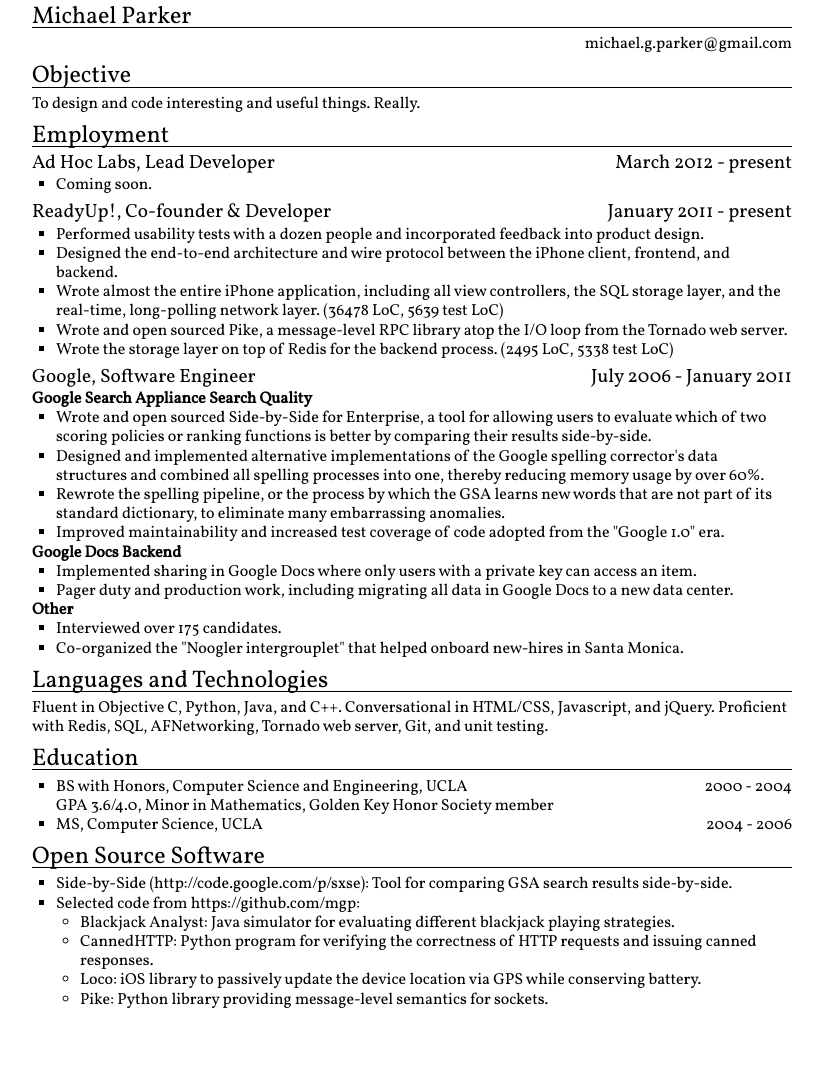
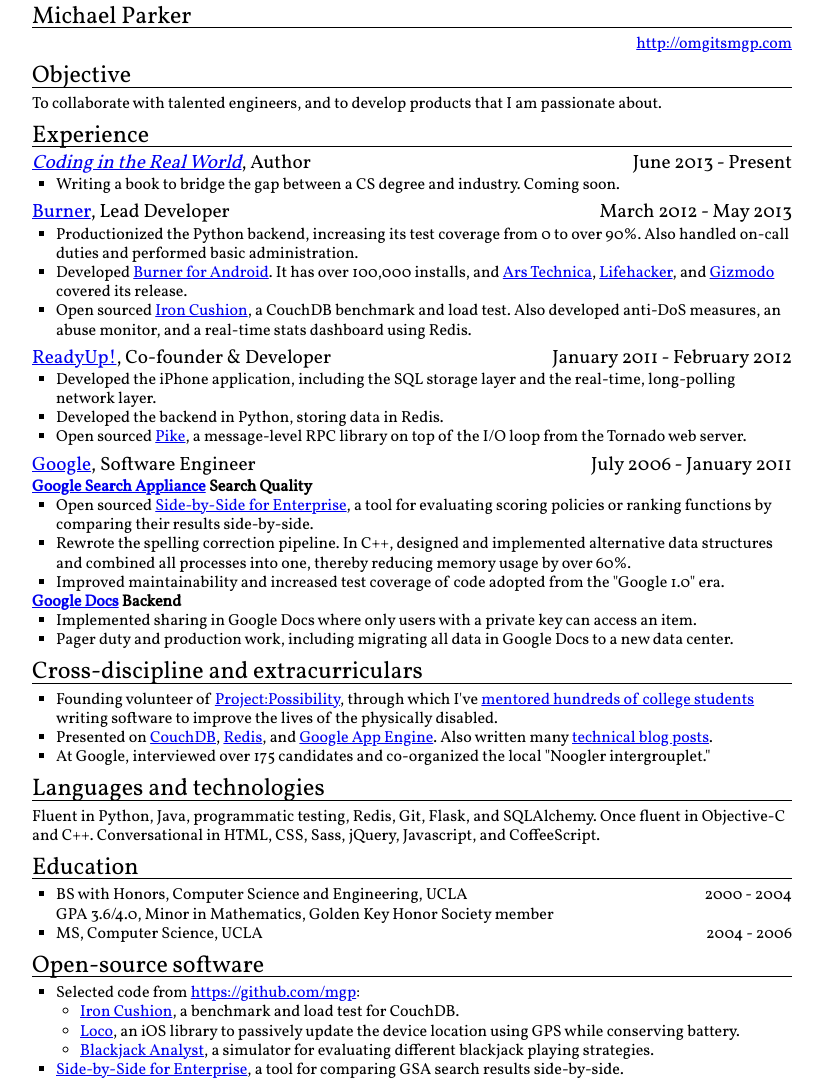
Before and after one commit to mgp/mgp.github.io, a Jekyll site: the page resume.html, which Jekyll copies as it is, in a window 1280 px wide. Shown: the whole page, without its empty margins (228-1051 px from the left). Built offline with Jekyll 4.4.1, drawn with Linux system fonts in a browser that asks for light colours; Markdown is read by kramdown in place of the engine named in the settings; before the commit the page ends 1018 px from its top, so only the background shows below that.

Commit message:
Update my resume

```diff
--- a/about.html
+++ b/about.html
@@ -13,7 +13,7 @@
 
   <p>I'm also a founding volunteer of <a href="http://www.projectpossibility.org/">Project:Possibility</a>, through which I've <a href="http://www.nytimes.com/2008/12/18/business/smallbusiness/18edge.html">mentored hundreds of college students</a> writing software to improve the lives of the physically disabled.</p>
 
-  <p>My slightly-outdated resume is available in <a href="/resume.html">HTML</a> or <a href="/resume.pdf">PDF</a> format.</p>
+  <p>My resume is available in <a href="/resume.html">HTML</a> or <a href="/resume.pdf">PDF</a> format.</p>
 
   <p>This site is generated using <a href="http://jekyllrb.com/">Jekyll</a>, hosted on <a href="http://pages.github.com/">GitHub Pages</a>, and its source is <a href="https://github.com/mgp/mgp.github.io">freely available</a>.</p>
 </div>
--- a/resume.html
+++ b/resume.html
@@ -1,7 +1,7 @@
 <html>
 <head>
   <title>Resume - Michael G. Parker</title>
-  <link rel="stylesheet" type="text/css" href="http://fonts.googleapis.com/css?family=Vollkorn">
+  <link rel="stylesheet" type="text/css" href="https://fonts.googleapis.com/css?family=Vollkorn">
   <style type="text/css">
     /* "css reset" by Eric Meyer */
     html, body, div, span, applet, object, iframe,
@@ -30,6 +30,8 @@
     }
     body {
       line-height: 1;
+      /* Tweak this to fit on page for printing. */
+      /* font-size: 100%; */
     }
     ol, ul {
       list-style: none;
@@ -91,10 +93,11 @@
       text-align: right;
       float: right;
     }
-    #employment ol > li + li {
+    #experience ol > li + li {
       margin-top: 0.5em;
     }
-    #employment ul,
+    #experience ul,
+    #extracurriculars ul,
     #education ul,
     #code ul {
       list-style-type: square;
@@ -103,7 +106,8 @@
     #code ul > ul {
       list-style-type: circle;
     }
-    #employment ul > li,
+    #experience ul > li,
+    #extracurriculars ul > li,
     #education ul > li,
     #code ul > li {
       margin-left: 1.5em;
@@ -114,6 +118,9 @@
     span.time {
       float: right;
     }
+    #coding-in-the-real-world {
+      font-style: italic;
+    }
   </style>
 </head>
 <body>
@@ -121,68 +128,75 @@
 <div id="container">
   <div id="header" class="clear">
     <h1>Michael Parker</h1>
-    <div id="address">
-      <!-- <br /> -->
-    </div>
     <div id="contact">
-      <!-- <br /> -->
-      michael.g.parker@gmail.com
+      <a href="http://omgitsmgp.com">http://omgitsmgp.com</a>
     </div>
   </div>
 
   <div id="objective" class="clear">
     <h1>Objective</h1>
-    <p>To design and code interesting and useful things. Really.</p>
+    <p>To collaborate with talented engineers, and to develop products that I am passionate about.</p>
   </div>
 
-  <div id="employment" class="clear">
-    <h1>Employment</h1>
+  <div id="experience" class="clear">
+    <h1>Experience</h1>
 
     <ol>
       <li>
-        <h2>Ad Hoc Labs, Lead Developer <span class="time">March 2012 - present</span></h2>
+        <h2><a href="https://leanpub.com/coding-in-the-real-world/" id="coding-in-the-real-world">Coding in the Real World</a>, Author <span class="time">June 2013 - Present</span></h2>
         <ul>
-          <li>Coming soon.</li>
+          <li>Writing a book to bridge the gap between a CS degree and industry. Coming soon.</li>
         </ul>
       </li>
 
       <li>
-        <h2>ReadyUp!, Co-founder & Developer <span class="time">January 2011 - present</span></h2>
+        <h2><a href="http://burnerapp.com/">Burner</a>, Lead Developer <span class="time">March 2012 - May 2013</span></h2>
         <ul>
-          <li>Performed usability tests with a dozen people and incorporated feedback into product design.</li>
-          <li>Designed the end-to-end architecture and wire protocol between the iPhone client, frontend, and backend.</li>
-          <li>Wrote almost the entire iPhone application, including all view controllers, the SQL storage layer, and the real-time, long-polling network layer. (36478 LoC, 5639 test LoC)</li>
-          <li>Wrote and open sourced Pike, a message-level RPC library atop the I/O loop from the Tornado web server.</li>
-          <li>Wrote the storage layer on top of Redis for the backend process. (2495 LoC, 5338 test LoC)</li>
+          <li>Productionized the Python backend, increasing its test coverage from 0 to over 90%. Also handled on-call duties and performed basic administration.</li>
+          <li>Developed <a href="https://play.google.com/store/apps/details?id=com.adhoclabs.burner">Burner for Android</a>. It has over 100,000 installs, and <a href="http://arstechnica.com/gadgets/2013/04/get-a-disposable-number-for-android-with-the-new-burner-app/">Ars Technica</a>, <a href="http://lifehacker.com/5994262/burner-brings-disposable-phone-numbers-to-android-for-private-calls-texts-and-more">Lifehacker</a>, and <a href="http://gizmodo.com/5994268/burner-the-single+serving-phone-number-app-is-now-for-android">Gizmodo</a> covered its release.
+          <li>Open sourced <a href="https://github.com/mgp/iron-cushion">Iron Cushion</a>, a CouchDB benchmark and load test. Also developed anti-DoS measures, an abuse monitor, and a real-time stats dashboard using Redis.</li>
         </ul>
       </li>
 
       <li>
-        <h2>Google, Software Engineer <span class="time">July 2006 - January 2011</span></h2>
-        <h3>Google Search Appliance Search Quality</h3>
+        <h2><a href="http://www.readyupapp.com/">ReadyUp!</a>, Co-founder & Developer <span class="time">January 2011 - February 2012</span></h2>
         <ul>
-          <li>Wrote and open sourced Side-by-Side for Enterprise, a tool for allowing users to evaluate which of two scoring policies or ranking functions is better by comparing their results side-by-side.</li>
-          <li>Designed and implemented alternative implementations of the Google spelling corrector's data structures and combined all spelling processes into one, thereby reducing memory usage by over 60%.</li>
-          <li>Rewrote the spelling pipeline, or the process by which the GSA learns new words that are not part of its standard dictionary, to eliminate many embarrassing anomalies.</li>
+          <li>Developed the iPhone application, including the SQL storage layer and the real-time, long-polling network layer.</li>
+          <li>Developed the backend in Python, storing data in Redis.</li>
+          <li>Open sourced <a href="https://github.com/mgp/pike">Pike</a>, a message-level RPC library on top of the I/O loop from the Tornado web server.</li>
+        </ul>
+      </li>
+
+      <li>
+        <h2><a href="https://www.google.com/">Google</a>, Software Engineer <span class="time">July 2006 - January 2011</span></h2>
+        <h3><a href="http://www.google.com/enterprise/search/products/gsa.html">Google Search Appliance</a> Search Quality</h3>
+        <ul>
+          <li>Open sourced <a href="http://code.google.com/p/sxse">Side-by-Side for Enterprise</a>, a tool for evaluating scoring policies or ranking functions by comparing their results side-by-side.</li>
+          <li>Rewrote the spelling correction pipeline. In C++, designed and implemented alternative data structures and combined all processes into one, thereby reducing memory usage by over 60%.</li>
           <li>Improved maintainability and increased test coverage of code adopted from the "Google 1.0" era.</li>
         </ul>
-        <h3>Google Docs Backend</h3>
+        <h3><a href="https://docs.google.com">Google Docs</a> Backend</h3>
         <ul>
           <li>Implemented sharing in Google Docs where only users with a private key can access an item.</li>
           <li>Pager duty and production work, including migrating all data in Google Docs to a new data center.</li>
-        </ul>
-        <h3>Other</h3>
-        <ul>
-          <li>Interviewed over 175 candidates.</li>
-          <li>Co-organized the "Noogler intergrouplet" that helped onboard new-hires in Santa Monica.</li>
         </ul>
       </li>
     </ol>
   </div>
 
+  <div id="extracurriculars">
+    <h1>Cross-discipline and extracurriculars</h1>
+    <ul>
+      <li>Founding volunteer of <a href="http://www.projectpossibility.org/">Project:Possibility</a>, through which I've <a href="http://www.nytimes.com/2008/12/18/business/smallbusiness/18edge.html">mentored hundreds of college students</a> writing software to improve the lives of the physically disabled.</li>
+      <li>Presented on <a href="http://omgitsmgp.com/talks/couchdb-la-hn.pdf">CouchDB</a>, <a href="http://omgitsmgp.com/talks/redis-la-hn.pdf">Redis</a>, and <a href="http://omgitsmgp.com/talks/cs4hs-app-engine.pdf">Google App Engine</a>. Also written many <a href="http://omgitsmgp.com/">technical blog posts</a>.
+      <li>At Google, interviewed over 175 candidates and co-organized the local "Noogler intergrouplet."</li>
+      <!-- <li>Member of UCLA computer science alumni advisory board.</li> -->
+    </ul>
+  </div>
+
   <div id="languages">
-    <h1>Languages and Technologies</h1>
-    <p>Fluent in Objective C, Python, Java, and C++. Conversational in HTML/CSS, Javascript, and jQuery. Proficient with Redis, SQL, AFNetworking, Tornado web server, Git, and unit testing.</p>
+    <h1>Languages and technologies</h1>
+    <p>Fluent in Python, Java, programmatic testing, Redis, Git, Flask, and SQLAlchemy. Once fluent in Objective-C and C++. Conversational in HTML, CSS, Sass, jQuery, Javascript, and CoffeeScript.</p>
   </div>
 
   <div id="education">
@@ -205,16 +219,15 @@
   </div>
 
   <div id="code">
-    <h1>Open Source Software</h1>
+    <h1>Open-source software</h1>
     <ul>
-      <li>Side-by-Side (http://code.google.com/p/sxse): Tool for comparing GSA search results side-by-side.</li>
-      <li>Selected code from https://github.com/mgp:</li>
+      <li>Selected code from <a href="https://github.com/mgp/">https://github.com/mgp</a>:</li>
       <ul>
-        <li>Blackjack Analyst: Java simulator for evaluating different blackjack playing strategies.</li>
-        <li>CannedHTTP: Python program for verifying the correctness of HTTP requests and issuing canned responses.</li>
-        <li>Loco: iOS library to passively update the device location via GPS while conserving battery.</li>
-        <li>Pike: Python library providing message-level semantics for sockets.</li>
+        <li><a href="https://github.com/mgp/iron-cushion">Iron Cushion</a>, a benchmark and load test for CouchDB.</li>
+        <li><a href="https://github.com/mgp/loco">Loco</a>, an iOS library to passively update the device location using GPS while conserving battery.</li>
+        <li><a href="https://github.com/mgp/blackjack-analyst">Blackjack Analyst</a>, a simulator for evaluating different blackjack playing strategies.</li>
       </ul>
+      <li><a href="http://code.google.com/p/sxse">Side-by-Side for Enterprise</a>, a tool for comparing GSA search results side-by-side.</li>
     </ul>
   </div>
 </div>
```
Also changed, not shown: 1 other file.
